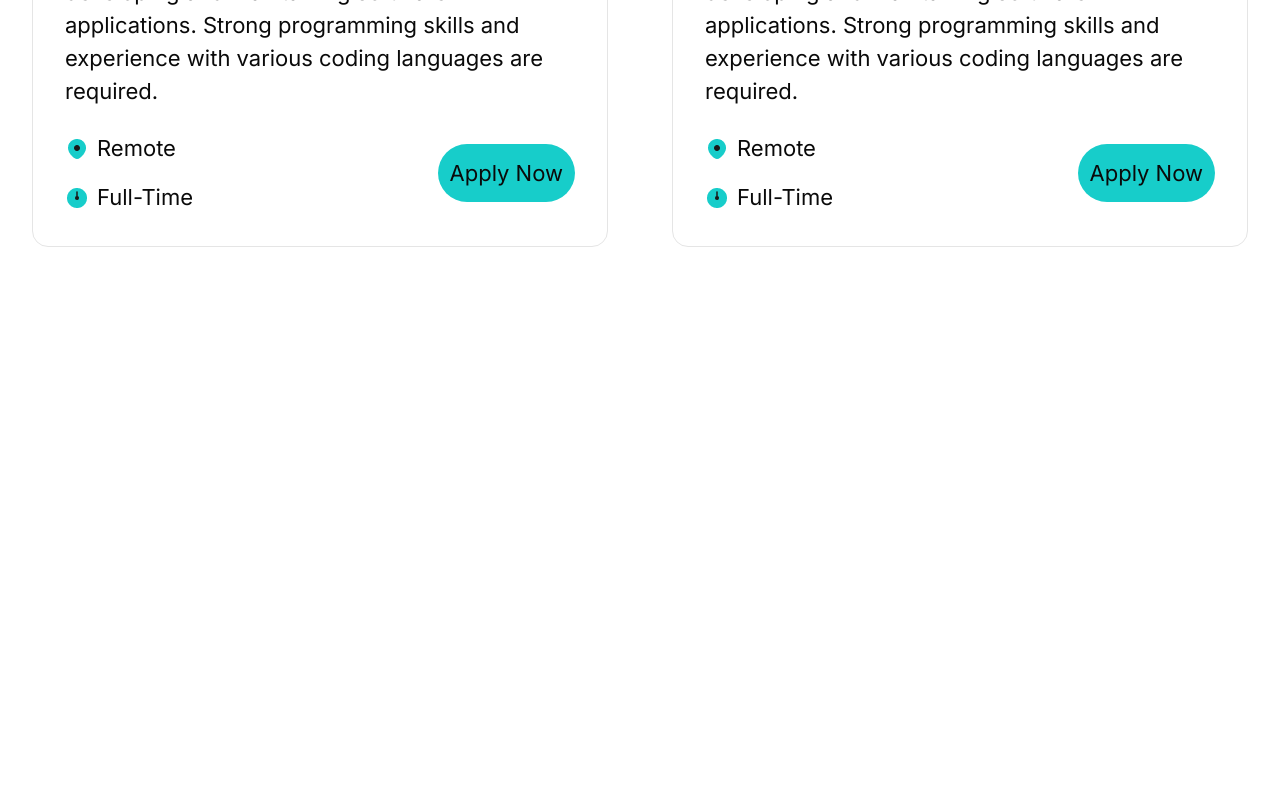
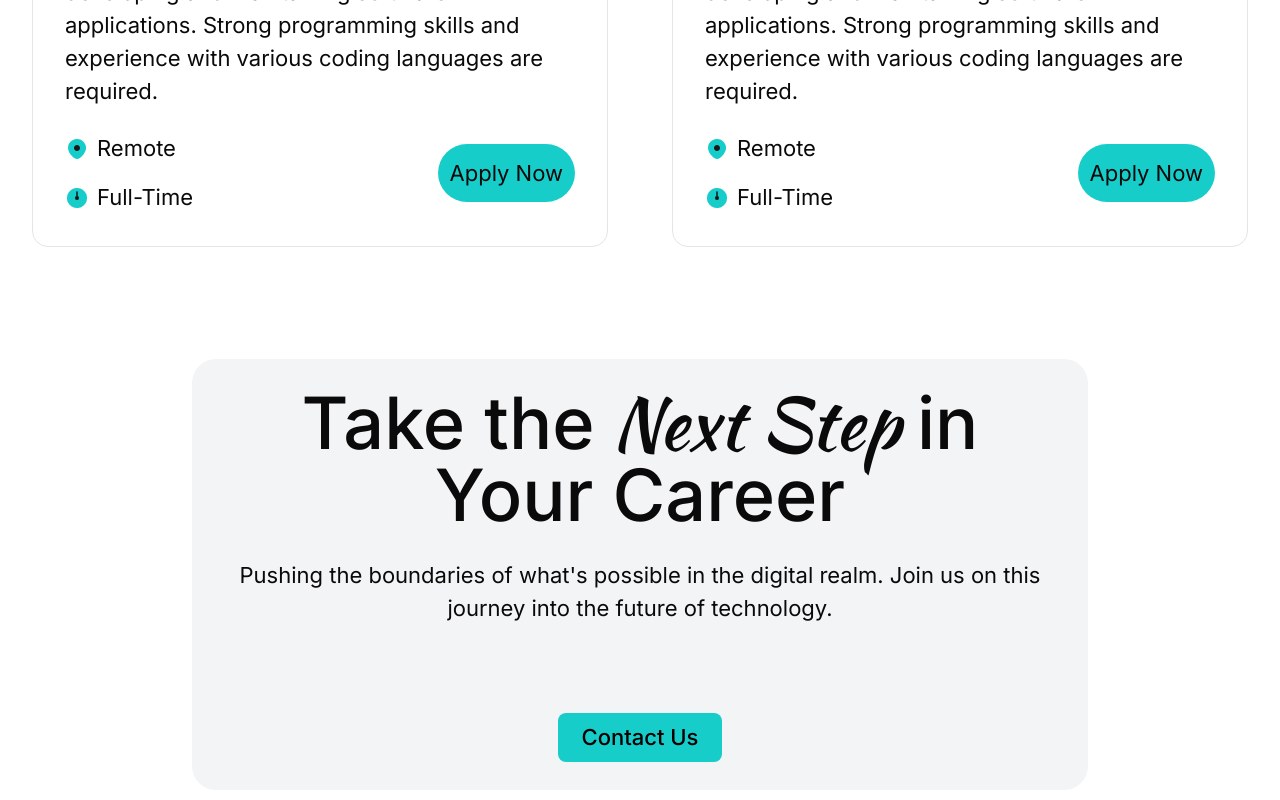
Before and after one commit to Roshen-Perera/ceylon-developers-portfolio, a Next.js app: page /careers in a window 1280 px wide. Shown: the part 4260-5060 px from the top of the page. Before the commit the page ends 4539 px from the top, so only its background shows below. Built offline with nearby package versions, Linux system fonts and the light colour scheme.

Commit message:
Add CareerPost component to careers page layout

```diff
--- a/app/careers/page.tsx
+++ b/app/careers/page.tsx
@@ -1,5 +1,6 @@
 import AboutCompany from "@/components/aboutCompany";
 import BlueGlow from "@/components/blueGlow";
+import CareerPost from "@/components/careerPost";
 import HiringProcess from "@/components/hiringProcess";
 import NavBar from "@/components/navBar";
 import Roles from "@/components/roles";
@@ -9,7 +10,7 @@ const page = () => {
   return (
     <>
       <div className="flex flex-col items-center justify-center">
-        <BlueGlow/>
+        <BlueGlow />
         <NavBar />
         <div className="mt-15">
           <div className="flex flex-col mt-8 z-20 items-center">
@@ -22,9 +23,12 @@ const page = () => {
             </p>
           </div>
         </div>
-        <AboutCompany/>
-        <HiringProcess/>
-        <Roles/>
+        <AboutCompany />
+        <HiringProcess />
+        <Roles />
+        <div className="mt-20 mb-12">
+          <CareerPost />
+        </div>
       </div>
     </>
   );
```
